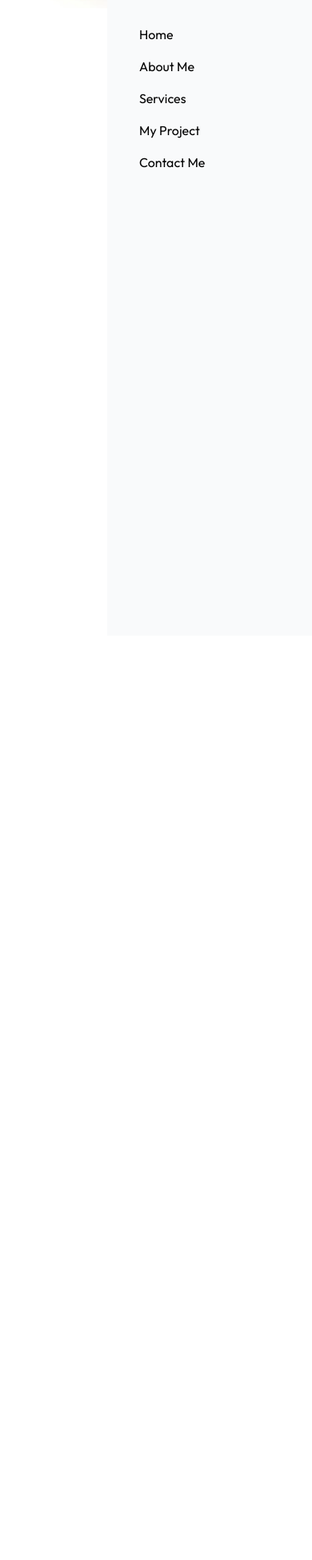
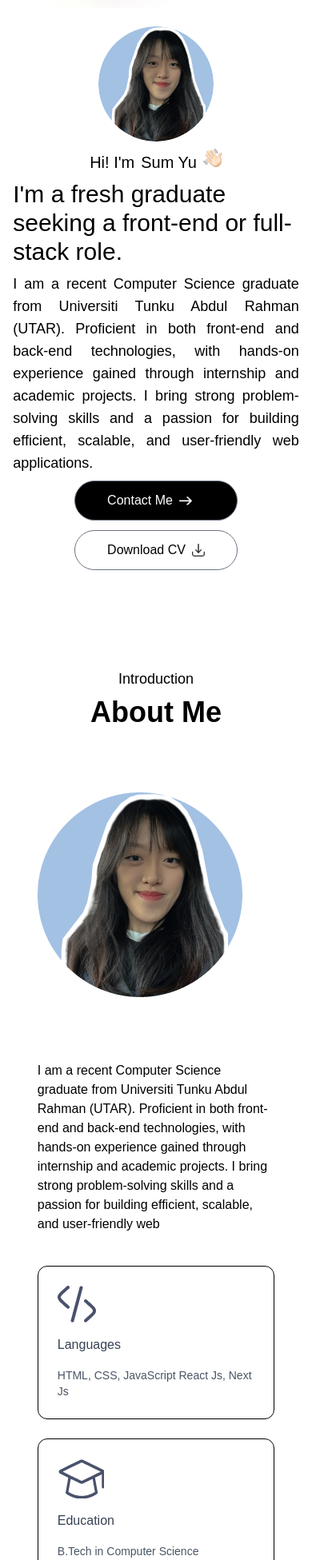
Before and after one commit to SumYu02/portfolio-website, a Next.js app: page / in a window 390 px wide. Shown: the part 49-2000 px from the top of the page at 80% size. Before the commit the page ends 844 px from the top, so only its background shows below. Built offline with nearby package versions, Linux system fonts and the light colour scheme; a web font is replaced by a local one.

Commit message:
add header

```diff
--- /dev/null
+++ b/app/components/About.jsx
@@ -0,0 +1,43 @@
+import React from "react";
+import Image from "next/image";
+import { assets } from "@/assets/assets";
+import { infoList } from "@/assets/assets";
+
+const About = () => {
+  return (
+    <div id="about" className="w-full px-[12%] py-10 scroll-mt-20">
+      <h4 className="text-center text-lg mb-2">Introduction</h4>
+      <h2 className="text-4xl text-center font-bold ">About Me</h2>
+
+      <div className="flex flex-col md:flex-row gap-4 gap-20 my-20">
+        <div className="w-64 sm:w-96 max-w-none">
+          <Image src={assets.picofme_image} alt="about me" className="w-full" />
+        </div>
+        <div className="flex-1 max-w-2xl">
+          <p className="mb-10">
+            I am a recent Computer Science graduate from Universiti Tunku Abdul
+            Rahman (UTAR). Proficient in both front-end and back-end
+            technologies, with hands-on experience gained through internship and
+            academic projects. I bring strong problem-solving skills and a
+            passion for building efficient, scalable, and user-friendly web
+          </p>
+
+          <ul className="grid grid-cols-1 sm:grid-cols-3 gap-6 mx-auto">
+            {infoList.map(({ icon, iconDark, title, description }, index) => (
+              <li
+                key={index}
+                className="border rounded-xl p-6 cursor-pointer border-[0.5px] hover:bg-gray-100 hover:-translate-y-1 transition-all duration-300 hover:shadow-md "
+              >
+                <Image src={icon} alt={title} />
+                <h3 className="text-gray-700 my-4">{title}</h3>
+                <p className="text-gray-600 text-sm">{description}</p>
+              </li>
+            ))}
+          </ul>
+        </div>
+      </div>
+    </div>
+  );
+};
+
+export default About;
--- /dev/null
+++ b/app/components/Header.jsx
@@ -0,0 +1,52 @@
+import { assets } from "@/assets/assets";
+import React from "react";
+import Image from "next/image";
+
+const Header = () => {
+  return (
+    <div className="md:pt-25 mx-auto h-screen flex flex-col gap-4 items-center justify-center max-w-3xl w-11/12">
+      <div className="flex flex-col justify-center items-center gap-2 sm:gap-4 ">
+        <Image
+          src={assets.picofme_image}
+          alt=""
+          className="rounded-full w-36"
+        />
+
+        <h3 className=" flex items-end gap-2 text-xl md:text-2xl ">
+          Hi! I'm <span>Sum Yu</span>
+          <Image src={assets.hand_icon} alt="" className="w-6 mb-2" />
+        </h3>
+        <h1 className="max-w-2xl mx-auto text-3xl sm:text-6xl lg:text-[62px] ">
+          I'm a fresh graduate seeking a front-end or full-stack role.
+        </h1>
+        <p className="max-w-2xl mx-auto text-lg text-justify">
+          I am a recent Computer Science graduate from Universiti Tunku Abdul
+          Rahman (UTAR). Proficient in both front-end and back-end technologies,
+          with hands-on experience gained through internship and academic
+          projects. I bring strong problem-solving skills and a passion for
+          building efficient, scalable, and user-friendly web applications.
+        </p>
+        <div className="flex flex-col sm:flex-row gap-3 sm:gap-4">
+          <a
+            href="#contact"
+            className="bg-black text-white border border-gray-500 rounded-full px-10 py-3 flex items-center gap-2"
+          >
+            Contact Me
+            <Image src={assets.right_arrow_white} alt="" className="w-4" />
+          </a>
+
+          <a
+            href="/RESUME- Wong Sum Yu.pdf"
+            download
+            className="border border-gray-500 rounded-full px-10 py-3 flex items-center gap-2"
+          >
+            Download CV
+            <Image src={assets.download_icon} alt="" className="w-4" />
+          </a>
+        </div>
+      </div>
+    </div>
+  );
+};
+
+export default Header;
--- a/app/components/Navbar.jsx
+++ b/app/components/Navbar.jsx
@@ -1,8 +1,17 @@
 import { assets } from "@/assets/assets";
-import React from "react";
+import React, { useRef } from "react";
 import Image from "next/image";
 
 const Navbar = () => {
+  const sideMenuRef = useRef();
+
+  const openMenu = () => {
+    sideMenuRef.current.style.transform = "translateX(-16rem)";
+  };
+  const closeMenu = () => {
+    sideMenuRef.current.style.transform = "translateX(16rem)";
+  };
+
   return (
     <>
       <div className="fixed top-0 right-0 w-full -z-10 translate-y-[-80%]">
@@ -52,29 +61,47 @@ const Navbar = () => {
               <Image src={assets.arrow_icon} className="w-3" alt="arrow" />
             </a>
 
-            <button className="block lg:hidden ml-3">
+            <button className="block lg:hidden ml-3" onClick={openMenu}>
               <Image src={assets.menu_black} alt="" className="w-6" />
             </button>
           </div>
 
-          <ul className="md:hidden flex flex-col gap-4 py-20 px-10 fixed -right-0 top-0 bottom-0 w-64 h-screen bg-gray-50 transition duration-500">
+          <ul
+            ref={sideMenuRef}
+            className="md:hidden flex flex-col gap-4 py-20 px-10 fixed -right-64 top-0 bottom-0 w-64 h-screen bg-gray-50 transition duration-500"
+          >
             <div className="absolute top-6 right-6">
-              <Image src={assets.close_black} alt="" className="w-4" />
+              <Image
+                src={assets.close_black}
+                alt=""
+                className="w-4"
+                onClick={closeMenu}
+              />
             </div>
             <li>
-              <a href="#top">Home</a>
+              <a href="#top" onClick={closeMenu}>
+                Home
+              </a>
             </li>
             <li>
-              <a href="#about">About Me</a>
+              <a href="#about" onClick={closeMenu}>
+                About Me
+              </a>
             </li>
             <li>
-              <a href="#services">Services</a>
+              <a href="#services" onClick={closeMenu}>
+                Services
+              </a>
             </li>
             <li>
-              <a href="#projects">My Project</a>
+              <a href="#projects" onClick={closeMenu}>
+                My Project
+              </a>
             </li>
             <li>
-              <a href="#contact">Contact Me</a>
+              <a href="#contact" onClick={closeMenu}>
+                Contact Me
+              </a>
             </li>
           </ul>
         </div>
--- a/app/globals.css
+++ b/app/globals.css
@@ -1,5 +1,3 @@
 @import "tailwindcss";
 
-* {
-  font-family: Outfit;
-}
+/* Removed the global font-family override to allow individual font classes to work */
--- a/app/layout.js
+++ b/app/layout.js
@@ -18,7 +18,7 @@ export const metadata = {
 
 export default function RootLayout({ children }) {
   return (
-    <html lang="en">
+    <html lang="en" className="scroll-smooth">
       <body className={`${outfit.className} ${ovo.className} antialiased`}>
         {children}
       </body>
--- a/app/page.js
+++ b/app/page.js
@@ -1,10 +1,14 @@
 "use client";
+import Header from "./components/Header";
 import Navbar from "./components/Navbar";
+import About from "./components/About";
 
 export default function Home() {
   return (
     <>
       <Navbar />
+      <Header />
+      <About />
     </>
   );
 }
--- a/assets/assets.js
+++ b/assets/assets.js
@@ -1,40 +1,41 @@
-import user_image from './user-image.png';
-import code_icon from './code-icon.png';
-import code_icon_dark from './code-icon-dark.png';
-import edu_icon from './edu-icon.png';
-import edu_icon_dark from './edu-icon-dark.png';
-import project_icon from './project-icon.png';
-import project_icon_dark from './project-icon-dark.png';
-import vscode from './vscode.png';
-import firebase from './firebase.png';
-import figma from './figma.png';
-import git from './git.png';
-import mongodb from './mongodb.png';
-import right_arrow_white from './right-arrow-white.png';
-import logo from './logo.png';
-import logo_dark from './logo_dark.png';
-import mail_icon from './mail_icon.png';
-import mail_icon_dark from './mail_icon_dark.png';
-import profile_img from './profile-img.png';
-import download_icon from './download-icon.png';
-import hand_icon from './hand-icon.png';
-import header_bg_color from './header-bg-color.png';
-import moon_icon from './moon_icon.png';
-import sun_icon from './sun_icon.png';
-import arrow_icon from './arrow-icon.png';
-import arrow_icon_dark from './arrow-icon-dark.png';
-import menu_black from './menu-black.png';
-import menu_white from './menu-white.png';
-import close_black from './close-black.png';
-import close_white from './close-white.png';
-import web_icon from './web-icon.png';
-import mobile_icon from './mobile-icon.png';
-import ui_icon from './ui-icon.png';
-import graphics_icon from './graphics-icon.png';
-import right_arrow from './right-arrow.png';
-import send_icon from './send-icon.png';
-import right_arrow_bold from './right-arrow-bold.png';
-import right_arrow_bold_dark from './right-arrow-bold-dark.png';
+import user_image from "./user-image.png";
+import code_icon from "./code-icon.png";
+import code_icon_dark from "./code-icon-dark.png";
+import edu_icon from "./edu-icon.png";
+import edu_icon_dark from "./edu-icon-dark.png";
+import project_icon from "./project-icon.png";
+import project_icon_dark from "./project-icon-dark.png";
+import vscode from "./vscode.png";
+import firebase from "./firebase.png";
+import figma from "./figma.png";
+import git from "./git.png";
+import mongodb from "./mongodb.png";
+import right_arrow_white from "./right-arrow-white.png";
+import logo from "./logo.png";
+import logo_dark from "./logo_dark.png";
+import mail_icon from "./mail_icon.png";
+import mail_icon_dark from "./mail_icon_dark.png";
+import profile_img from "./profile-img.png";
+import download_icon from "./download-icon.png";
+import hand_icon from "./hand-icon.png";
+import header_bg_color from "./header-bg-color.png";
+import moon_icon from "./moon_icon.png";
+import sun_icon from "./sun_icon.png";
+import arrow_icon from "./arrow-icon.png";
+import arrow_icon_dark from "./arrow-icon-dark.png";
+import menu_black from "./menu-black.png";
+import menu_white from "./menu-white.png";
+import close_black from "./close-black.png";
+import close_white from "./close-white.png";
+import web_icon from "./web-icon.png";
+import mobile_icon from "./mobile-icon.png";
+import ui_icon from "./ui-icon.png";
+import graphics_icon from "./graphics-icon.png";
+import right_arrow from "./right-arrow.png";
+import send_icon from "./send-icon.png";
+import right_arrow_bold from "./right-arrow-bold.png";
+import right_arrow_bold_dark from "./right-arrow-bold-dark.png";
+import picofme_image from "./picofme.png";
 
 export const assets = {
   user_image,
@@ -73,45 +74,87 @@ export const assets = {
   right_arrow,
   send_icon,
   right_arrow_bold,
-    right_arrow_bold_dark
+  right_arrow_bold_dark,
+  picofme_image,
 };
 
 export const workData = [
   {
-        title: 'Frontend project',
-        description: 'Web Design',
-        bgImage: '/work-1.png',
+    title: "Frontend project",
+    description: "Web Design",
+    bgImage: "/work-1.png",
   },
   {
-        title: 'Geo based app',
-        description: 'Mobile App',
-        bgImage: '/work-2.png',
+    title: "Geo based app",
+    description: "Mobile App",
+    bgImage: "/work-2.png",
   },
   {
-        title: 'Photography site',
-        description: 'Web Design',
-        bgImage: '/work-3.png',
+    title: "Photography site",
+    description: "Web Design",
+    bgImage: "/work-3.png",
   },
   {
-        title: 'UI/UX designing',
-        description: 'UI/UX Design',
-        bgImage: '/work-4.png',
+    title: "UI/UX designing",
+    description: "UI/UX Design",
+    bgImage: "/work-4.png",
   },
-]
+];
 
 export const serviceData = [
-    { icon: assets.web_icon, title: 'Web design', description: 'Web development is the process of building, programming...', link: '' },
-    { icon: assets.mobile_icon, title: 'Mobile app', description: 'Mobile app development involves creating software for mobile devices...', link: '' },
-    { icon: assets.ui_icon, title: 'UI/UX design', description: 'UI/UX design focuses on creating a seamless user experience...', link: '' },
-    { icon: assets.graphics_icon, title: 'Graphics design', description: 'Creative design solutions to enhance visual communication...', link: '' },
-]
+  {
+    icon: assets.web_icon,
+    title: "Web design",
+    description: "Web development is the process of building, programming...",
+    link: "",
+  },
+  {
+    icon: assets.mobile_icon,
+    title: "Mobile app",
+    description:
+      "Mobile app development involves creating software for mobile devices...",
+    link: "",
+  },
+  {
+    icon: assets.ui_icon,
+    title: "UI/UX design",
+    description:
+      "UI/UX design focuses on creating a seamless user experience...",
+    link: "",
+  },
+  {
+    icon: assets.graphics_icon,
+    title: "Graphics design",
+    description: "Creative design solutions to enhance visual communication...",
+    link: "",
+  },
+];
 
 export const infoList = [
-    { icon: assets.code_icon, iconDark: assets.code_icon_dark, title: 'Languages', description: 'HTML, CSS, JavaScript React Js, Next Js' },
-    { icon: assets.edu_icon, iconDark: assets.edu_icon_dark, title: 'Education', description: 'B.Tech in Computer Science' },
-    { icon: assets.project_icon, iconDark: assets.project_icon_dark, title: 'Projects', description: 'Built more than 5 projects' }
+  {
+    icon: assets.code_icon,
+    iconDark: assets.code_icon_dark,
+    title: "Languages",
+    description: "HTML, CSS, JavaScript React Js, Next Js",
+  },
+  {
+    icon: assets.edu_icon,
+    iconDark: assets.edu_icon_dark,
+    title: "Education",
+    description: "B.Tech in Computer Science",
+  },
+  {
+    icon: assets.project_icon,
+    iconDark: assets.project_icon_dark,
+    title: "Projects",
+    description: "Built more than 5 projects",
+  },
 ];
 
 export const toolsData = [
-    assets.vscode, assets.firebase, assets.mongodb, assets.figma, assets.git
+  assets.vscode,
+  assets.firebase,
+  assets.mongodb,
+  assets.figma,
+  assets.git,
 ];
--- a/tailwind.config.mjs
+++ b/tailwind.config.mjs
@@ -15,6 +15,7 @@ export default {
       fontFamily: {
         Outfit: ["Outfit", "sans-serif"],
         Ovo: ["Ovo", "serif"],
+        times: ["Times New Roman", "Times", "serif"],
       },
     },
   },
```
Also changed, not shown: assets/picofme.png (added), 1 other file (tests, documents, lock files or other folders). Lines whose indentation alone changed are shown as unchanged.
